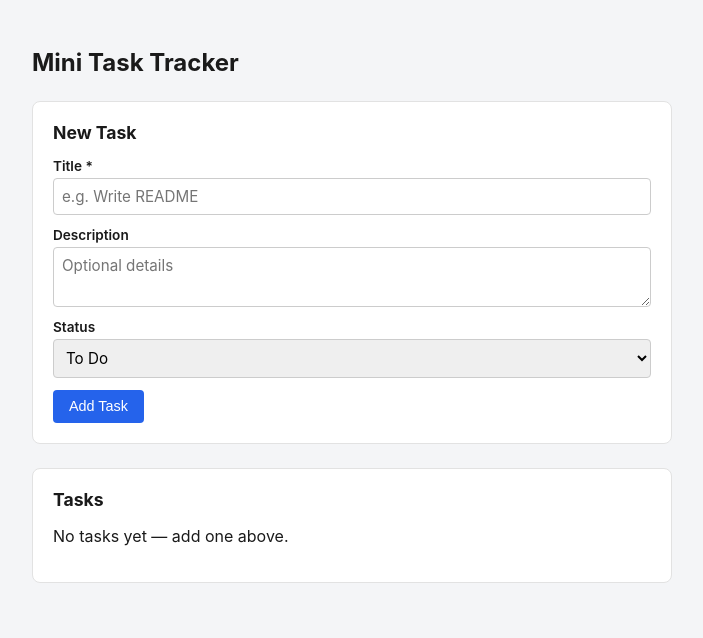
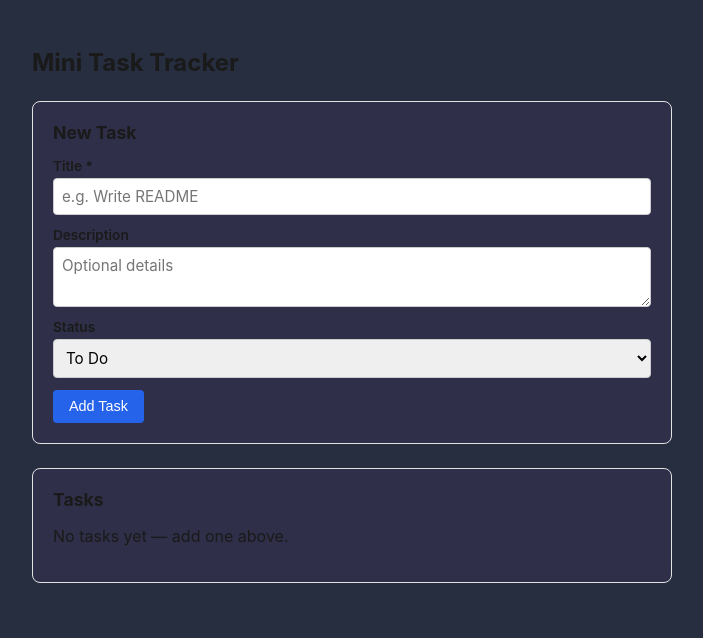
Before and after one commit to elomito/Amref-task-tracker, a Django app: page / in a window 1280 px wide. Shown: the top 638 px of the page, without its empty margins (288-991 px from the left). Run offline with Django 5.2, Linux system fonts and the light colour scheme; data that the repository does not hold is empty.

Commit message:
create styles

```diff
--- a/amrefproject/frontend/static/frontend/styles.css
+++ b/amrefproject/frontend/static/frontend/styles.css
@@ -2,7 +2,7 @@
 
 body {
   font-family: -apple-system, BlinkMacSystemFont, "Segoe UI", Roboto, sans-serif;
-  background: #f4f5f7;
+  background: #262e3f;
   color: #1a1a1a;
   margin: 0;
   padding: 2rem;
@@ -19,7 +19,7 @@
 }
 
 section {
-  background: #fff;
+  background: #2f2f49;
   border: 1px solid #e2e2e2;
   border-radius: 8px;
   padding: 1.25rem;
```
